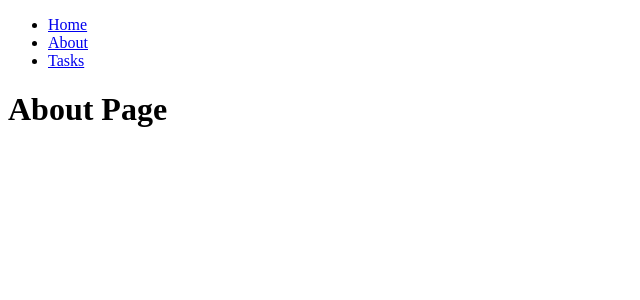
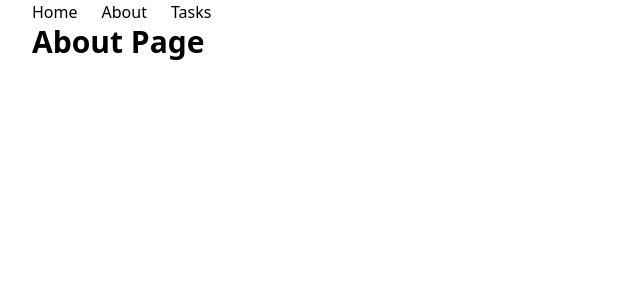
Before and after one commit to unimurax/nuxt-example, a Nuxt app: page /about in a window 1280 px wide. Shown: the top 300 px of the page, without its empty margins (0-640 px from the left). Built offline with nearby package versions, Linux system fonts and the light colour scheme.

Commit message:
feat: tailwindcss

```diff
--- /dev/null
+++ b/assets/css/main.css
@@ -0,0 +1,21 @@
+@tailwind base;
+@tailwind components;
+@tailwind utilities;
+
+.title {
+  @apply text-3xl font-bold;
+}
+
+.btn {
+  @apply font-bold py-2 px-4 rounded;
+}
+.btn-blue {
+  @apply bg-blue-500 text-white;
+}
+.btn-blue:hover {
+  @apply bg-blue-700;
+}
+
+.card {
+  @apply block max-w-lg p-6 bg-white border border-gray-200 rounded-lg shadow hover:bg-gray-100 dark:bg-gray-800 dark:border-gray-700 dark:hover:bg-gray-700;
+}
--- a/components/Navbar.vue
+++ b/components/Navbar.vue
@@ -1,14 +1,14 @@
 <template>
   <nav>
-    <ul>
-      <li>
-        <NuxtLink to="/">Home</NuxtLink>
+    <ul class="flex">
+      <li class="mr-6">
+        <NuxtLink class="hover:underline" to="/">Home</NuxtLink>
       </li>
-      <li>
-        <NuxtLink to="/about">About</NuxtLink>
+      <li class="mr-6">
+        <NuxtLink class="hover:underline" to="/about">About</NuxtLink>
       </li>
-      <li>
-        <NuxtLink to="/tasks">Tasks</NuxtLink>
+      <li class="mr-6">
+        <NuxtLink class="hover:underline" to="/tasks">Tasks</NuxtLink>
       </li>
     </ul>
   </nav>
--- a/layouts/default.vue
+++ b/layouts/default.vue
@@ -1,5 +1,5 @@
 <template>
-  <div>
+  <div class="container mx-auto px-8">
     <Navbar />
     <slot />
   </div>
--- a/nuxt.config.ts
+++ b/nuxt.config.ts
@@ -1,5 +1,12 @@
 // https://nuxt.com/docs/api/configuration/nuxt-config
 export default defineNuxtConfig({
   compatibilityDate: '2024-04-03',
-  devtools: { enabled: true }
+  devtools: { enabled: true },
+  css: ['~/assets/css/main.css'],
+  postcss: {
+    plugins: {
+      tailwindcss: {},
+      autoprefixer: {},
+    },
+  },
 })
--- a/package.json
+++ b/package.json
@@ -13,5 +13,10 @@
     "nuxt": "^3.13.2",
     "vue": "latest",
     "vue-router": "latest"
+  },
+  "devDependencies": {
+    "autoprefixer": "^10.4.20",
+    "postcss": "^8.4.47",
+    "tailwindcss": "^3.4.14"
   }
 }
--- a/pages/about.vue
+++ b/pages/about.vue
@@ -1,3 +1,3 @@
 <template>
-  <h1>About Page</h1>
+  <h1 class="title">About Page</h1>
 </template>
--- a/pages/index.vue
+++ b/pages/index.vue
@@ -1,3 +1,3 @@
 <template>
-  <h1>Main Page</h1>
+  <h1 class="title">Main Page</h1>
 </template>
--- a/pages/tasks/[id].vue
+++ b/pages/tasks/[id].vue
@@ -9,10 +9,10 @@ const {
 } = await useLazyFetch(`https://jsonplaceholder.typicode.com/todos/${id}`);
 </script>
 <template>
-  <button @click="refresh()">更新</button>
+  <button class="btn btn-blue mt-4" @click="refresh()">更新</button>
   <p v-if="error">{{ error }}</p>
   <p v-if="status === 'pending'">Loading ...</p>
-  <div v-else>
+  <div v-else class="card mt-4">
     <p>Task ID: {{ task.id }}</p>
     <p>{{ task.title }}</p>
     <p>{{ task.completed }}</p>
--- a/pages/tasks/index.vue
+++ b/pages/tasks/index.vue
@@ -7,13 +7,13 @@ const {
 } = await useLazyFetch("https://jsonplaceholder.typicode.com/todos/");
 </script>
 <template>
-  <h1>Tasks</h1>
-  <button @click="refresh()">更新</button>
+  <h1 class="title">Tasks</h1>
+  <button class="btn btn-blue mt-4" @click="refresh()">更新</button>
   <p v-if="error">{{ error }}</p>
   <p v-if="status === 'pending'">Loading ...</p>
   <ul v-else>
     <li v-for="todo in todos" :key="todo.id">
-      <NuxtLink :to="`/tasks/${todo.id}`">{{ todo.title }}</NuxtLink>
+      <NuxtLink class="card mt-4" :to="`/tasks/${todo.id}`">{{ todo.title }}</NuxtLink>
     </li>
   </ul>
 </template>
--- /dev/null
+++ b/tailwind.config.js
@@ -0,0 +1,15 @@
+/** @type {import('tailwindcss').Config} */
+export default {
+  content: [
+    "./components/**/*.{js,vue,ts}",
+    "./layouts/**/*.vue",
+    "./pages/**/*.vue",
+    "./plugins/**/*.{js,ts}",
+    "./app.vue",
+    "./error.vue",
+  ],
+  theme: {
+    extend: {},
+  },
+  plugins: [],
+}
```
Also changed, not shown: 1 other file (tests, documents, lock files or other folders).
